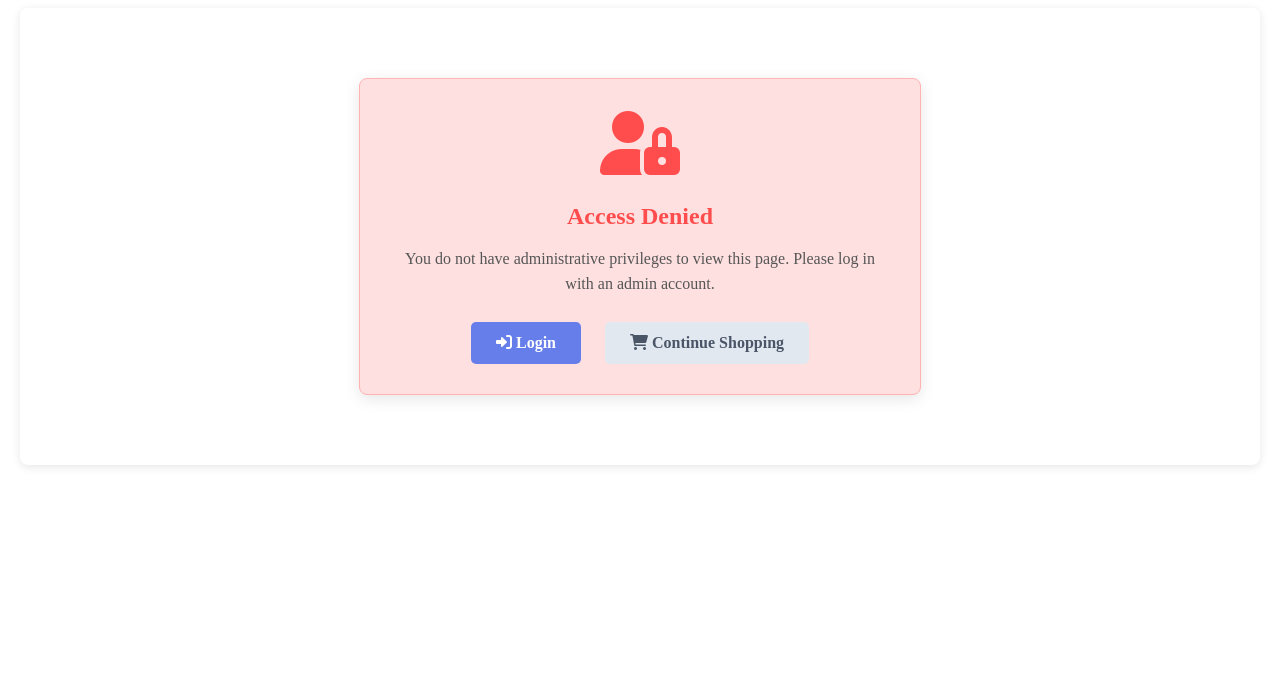
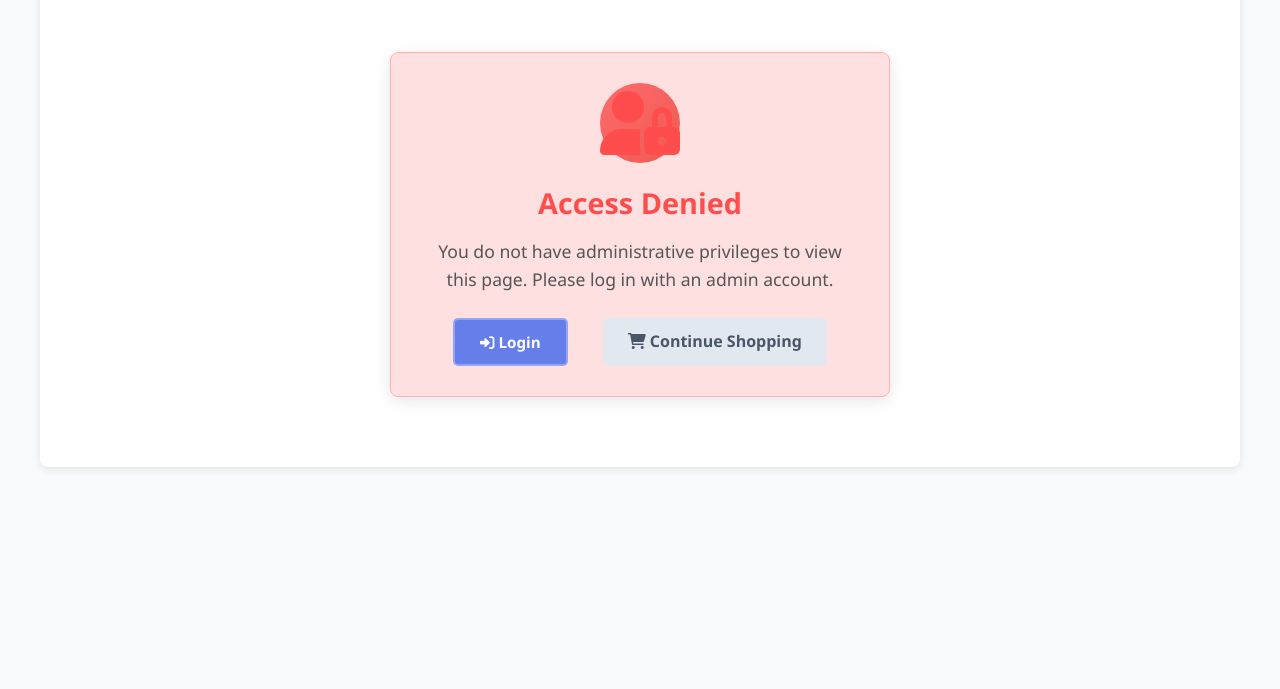
Before and after one commit to RealDonuts/BalloonsFiesta, a plain HTML site: page admin.html in a window 1280 px wide. Shown: the part 111-800 px from the top of the page. Drawn offline with Linux system fonts and the light colour scheme.

Commit message:
first commit

```diff
--- a/admin.html
+++ b/admin.html
@@ -4,7 +4,7 @@
     <meta charset="UTF-8">
     <meta name="viewport" content="width=device-width, initial-scale=1.0">
     <title>Admin Dashboard - Balloons Fiesta</title>
-    <link rel="stylesheet" href="web.css">
+    <link rel="stylesheet" href="style.css">
     <link rel="stylesheet" href="admin.css">
     <link rel="stylesheet" href="https://cdnjs.cloudflare.com/ajax/libs/font-awesome/6.0.0/css/all.min.css">
 </head>
```
Also changed, not shown: catalog.html (+1 -1 lines), product-details.html (+1 -1 lines).
